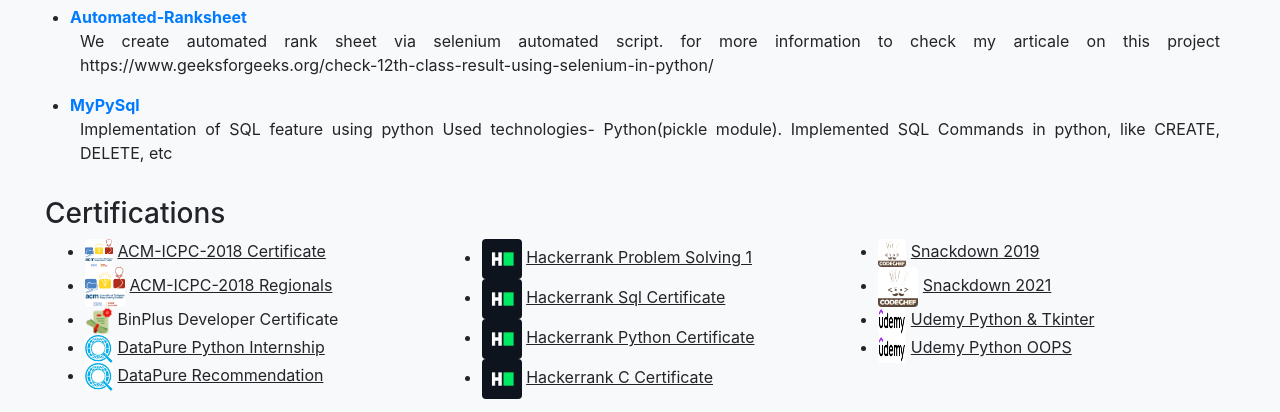
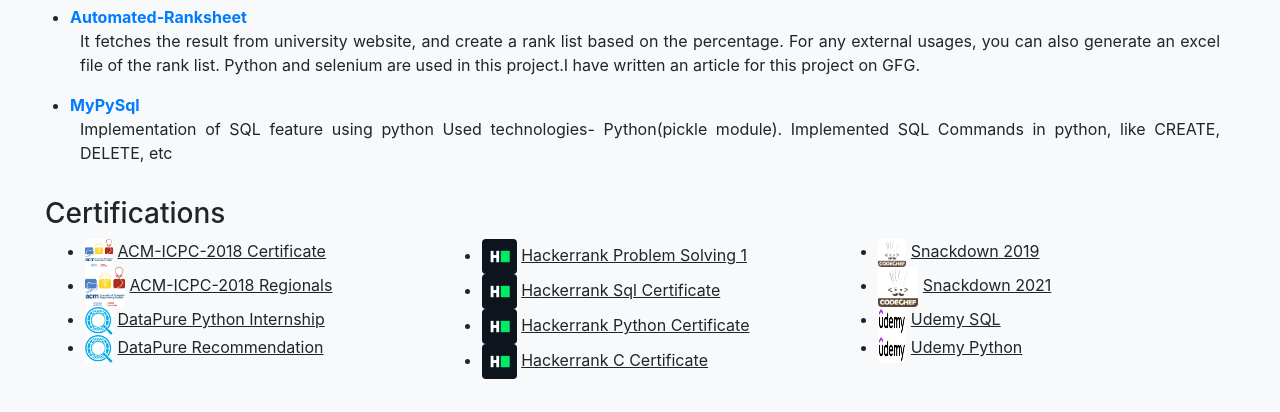
Before and after one commit to praveeny182/praveeny182.github.io, a plain HTML site: page index.html in a window 1280 px wide. Shown: the part 1336-1748 px from the top of the page. Drawn offline with Linux system fonts and the light colour scheme.

Commit message:
Update index.html

```diff
--- a/index.html
+++ b/index.html
@@ -306,7 +306,9 @@
 							<strong>Automated-Ranksheet</strong>
 						</a>
 						<p class="text-justify" style="padding-left: 10px;">
-							We create automated rank sheet via selenium automated script. for more information to check my articale on this project https://www.geeksforgeeks.org/check-12th-class-result-using-selenium-in-python/
+							It fetches the result from university website, and create a rank list based on the percentage. For any external usages, you can also generate an excel file of the rank list.
+                            Python and selenium are used in this project.I have written an
+                            article for this project on GFG.
 						</p>
 					</li>
 					<li>
@@ -347,12 +349,7 @@
 							<u>ACM-ICPC-2018 Regionals</u>
 						</li>
 
-						<li>
-							<a href="https://drive.google.com/file/d/1hscWUy2h8w1CXt6on1EUXnQaHhNV1_3k/view?usp=sharing" target="_blank" >
-								<img src="images/icons/certificate_icon.png" width="28" height="28" class="rounded" alt="cert_icon"/>
-							</a>
-							BinPlus Developer Certificate
-						</li>
+
 
 
 
@@ -383,27 +380,27 @@
 					<ul>
 						<li>
 							<a href="https://www.hackerrank.com/certificates/876ff4f94cfb" target="_blank">
-								<img src="images/icons/hackerrank_icon.png" width="40" height="40" class="rounded" alt="cert_icon"/>
+								<img src="images/icons/hackerrank_icon.png" width="35" height="35" class="rounded" alt="cert_icon"/>
 							</a>
 							<u>Hackerrank Problem Solving 1</u>
 						</li>
 
 						<li>
 							<a href="https://www.hackerrank.com/certificates/76334691fefb" target="_blank">
-								<img src="images/icons/hackerrank_icon.png" width="40" height="40" class="rounded" alt="cert_icon"/>
+								<img src="images/icons/hackerrank_icon.png" width="35" height="35" class="rounded" alt="cert_icon"/>
 							</a>
 							<u>Hackerrank Sql Certificate</u>
 						</li>
 
 						<li>
 							<a href="https://www.hackerrank.com/certificates/1e58711255cc" target="_blank">
-								<img src="images/icons/hackerrank_icon.png" width="40" height="40" class="rounded" alt="cert_icon"/>
+								<img src="images/icons/hackerrank_icon.png" width="35" height="35" class="rounded" alt="cert_icon"/>
 							</a>
 							<u>Hackerrank Python Certificate</u>
 						</li>
 						<li>
 							<a href="https://www.hackerrank.com/certificates/d1e58e3cbfe6" target="_blank">
-								<img src="images/icons/hackerrank_icon.png" width="40" height="40" class="rounded" alt="cert_icon"/>
+								<img src="images/icons/hackerrank_icon.png" width="35" height="35" class="rounded" alt="cert_icon"/>
 							</a>
 							<u>Hackerrank C Certificate</u>
 						</li>
@@ -432,17 +429,17 @@
 
 
 						<li>
-							<a href="https://drive.google.com/file/d/1z54QuBoWfqwPcEtgFDpNkDn9r9QQwHbW/view?usp=sharing" target="_blank" >
+							<a href="images/icons/udemy_sql.pdf" target="_blank" >
 								<img src="images/icons/udemy_icon.png" width="28" height="28" class="rounded" alt="cert_icon"/>
 							</a>
-							<u>Udemy Python &amp; Tkinter</u>
+							<u>Udemy SQL</u>
 						</li>
 
 						<li>
-							<a href="https://drive.google.com/file/d/1TVC7bhE6c-j3W2hyI8KKMQrqk6WrtRtY/view?usp=sharing" target="_blank" >
+							<a href="images/icons/udemy_python.pdf" target="_blank" >
 								<img src="images/icons/udemy_icon.png" width="28" height="28" class="rounded" alt="cert_icon"/>
 							</a>
-							<u>Udemy Python OOPS</u>
+							<u>Udemy Python </u>
 						</li>
 					</ul>
 				</div>
```
